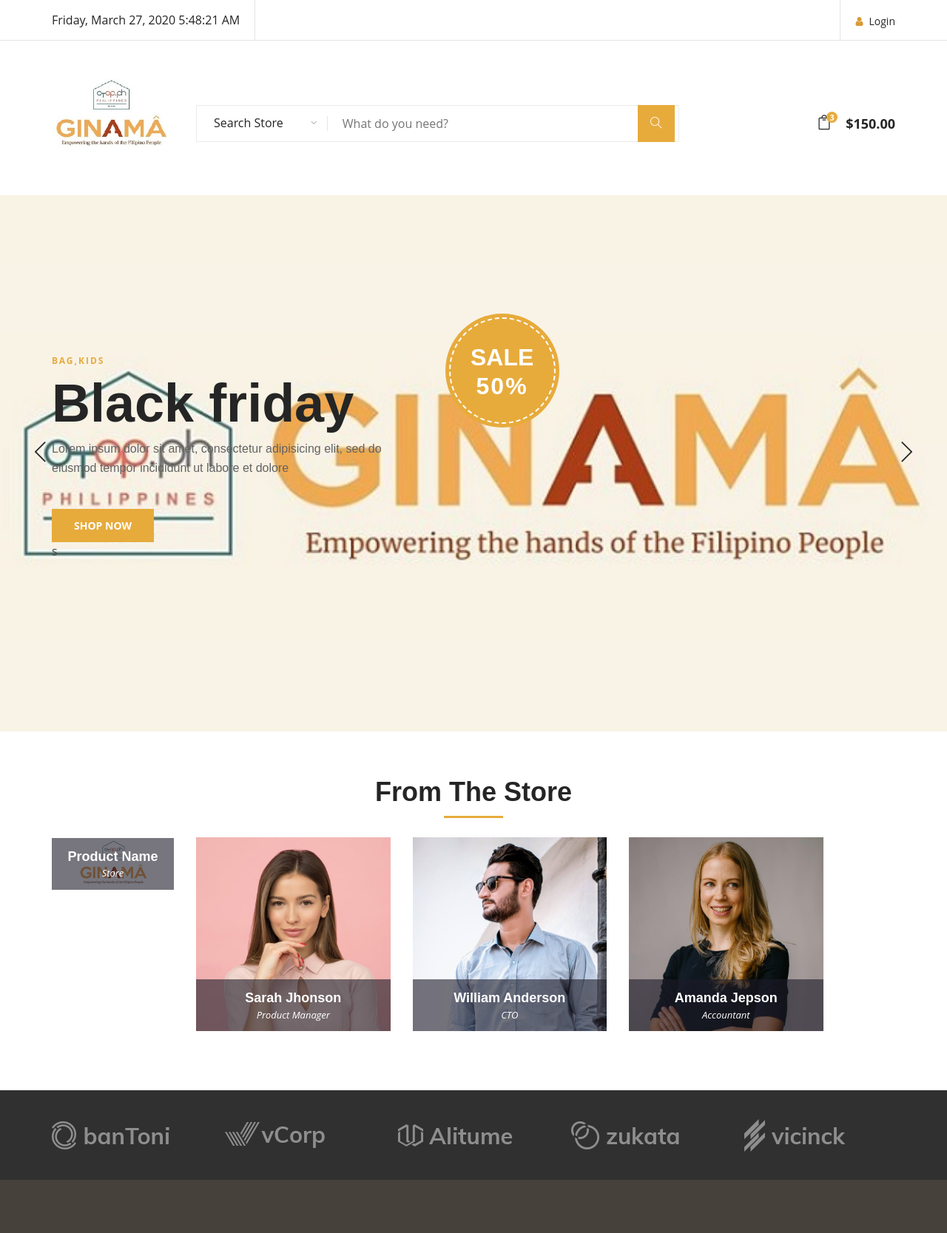
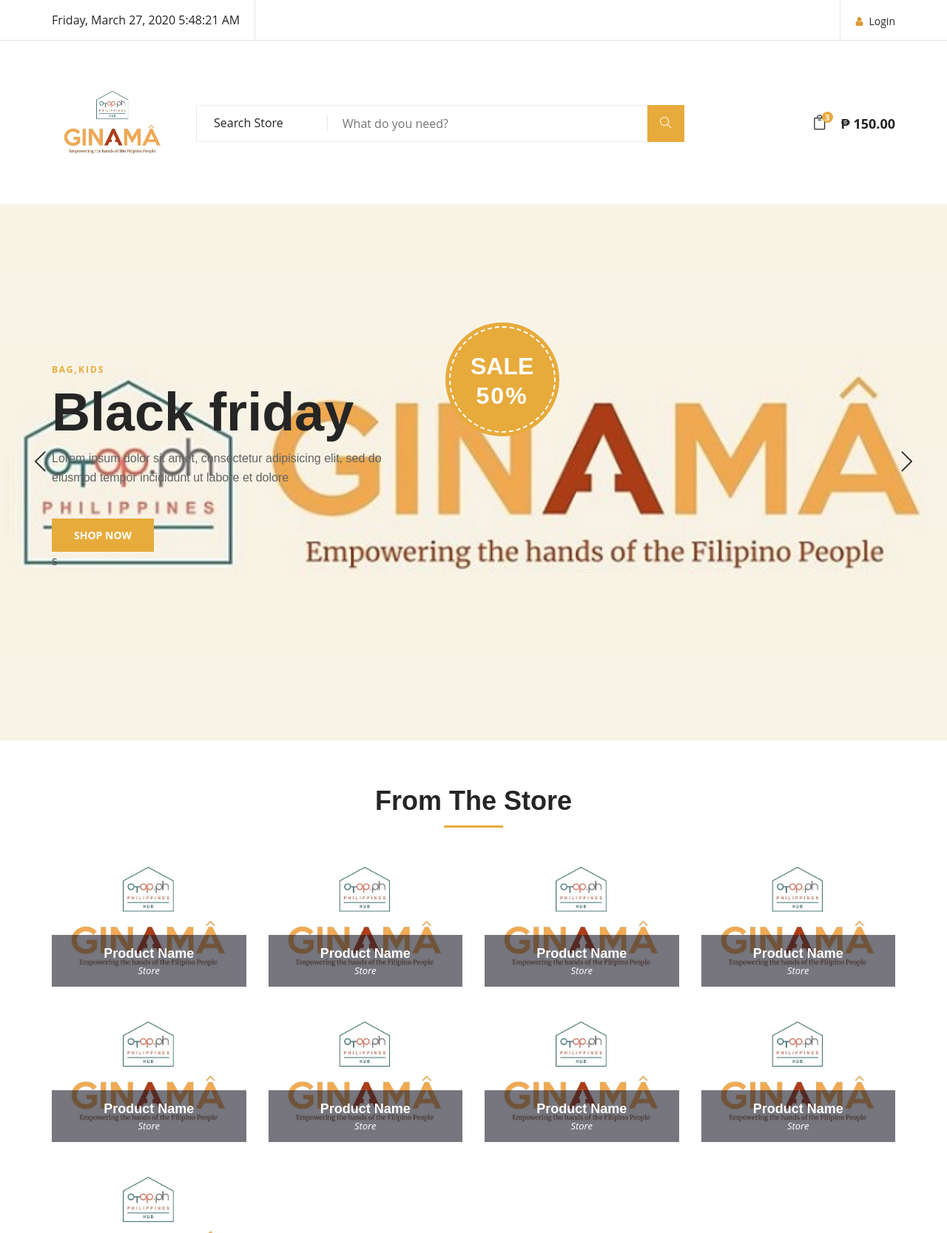
Before and after one commit to wookiemikes/otopginamaupdated, a PHP site: page / in a window 1280 px wide. Shown: the top 1667 px of the page at 74% size. Run offline with PHP 8.4, Linux system fonts and the light colour scheme; some web fonts are replaced.

Commit message:
noncommital

```diff
--- a/css/style.css
+++ b/css/style.css
@@ -464,14 +464,12 @@
 	position: absolute;
 	right: 11px;
 	top: 10px;
-	content: "3";
-	font-family: "ElegantIcons";
 	font-size: 16px;
 	color: #b2b2b2;
 }
 
 .inner-header .advanced-search .input-group {
-	max-width: 70%;
+	max-width: 72%;
 	height: 100%;
 }
 
--- a/index.php
+++ b/index.php
@@ -68,7 +68,9 @@
                 </div>
                 <div class="ht-right">
                     <a href="#" class="login-panel" data-toggle="modal" data-target="#loginModal"><i class="fa fa-user" style="color: #db9a37;"></i>Login</a>
+
                 </div>
+
             </div>
         </div>
         <div class="container">
@@ -86,7 +88,7 @@
                             <button type="button" class="category-btn">Search Store</button>
                             <div class="input-group">
                                 <input type="text" placeholder="What do you need?">
-                                <button type="button" style="margin-left: 500px;" class=""><i class="ti-search"></i></button>
+                                <button type="button"  class=""><i class="ti-search"></i></button>
                             </div>
                         </div>
                     </div>
@@ -94,7 +96,7 @@
                         <ul class="nav-right">
                             <li class="cart-icon">
                                 <a href="#">
-                                    <i class="icon_bag_alt"></i>
+                                    <i class="icon_bag_alt" style="font-size: 20px;"></i>
                                     <span>3</span>
                                 </a>
                                 <div class="cart-hover">
@@ -130,7 +132,7 @@
                                     </div>
                                     <div class="select-total">
                                         <span>total:</span>
-                                        <h5>$120.00</h5>
+                                        <h5>₱ 120.00</h5>
                                     </div>
                                     <div class="select-button">
                                         <a href="#" class="primary-btn view-card">VIEW CARD</a>
@@ -138,7 +140,7 @@
                                     </div>
                                 </div>
                             </li>
-                            <li class="cart-price">$150.00</li>
+                            <li class="cart-price">₱ 150.00</li>
                         </ul>
                     </div>
                 </div>
@@ -196,71 +198,149 @@
 
         <div class="row">
 
-          <div class="col-lg-2 col-md-6 wow fadeInUp">
+          <div class="col-lg-3 col-md-6 wow fadeInUp">
             <div class="member">
-              <img src="assets/img/websiteicon.png" class="img-fluid" alt="">
+              <img src="assets/img/ginamalogo.jpg" class="img-fluid" alt="">
               <div class="member-info">
                 <div class="member-info-content">
                   <h4>Product Name</h4>
                   <span>Store</span>
                   <div class="social">
-                    <a href=""><i class="fa fa-shopping-cart"></i></a>
-                    <a href=""><i class="fa fa-eye"></i></a>
-                    <a href=""><i class="fa fa-heart"></i></i></a>
+                    <a class="btn btn-outline-info mb-3" href=""><i class="fa fa-shopping-cart"></i></a>
+                    <a class="btn btn-outline-info mb-3" href="product.php"><i class="fa fa-eye"></i></a>
+                    <a class="btn btn-outline-info mb-3" href=""><i class="fa fa-heart"></i></i></a>
                   </div>
                 </div>
               </div>
             </div>
           </div>
 
-          <div class="col-lg-3 col-md-6 wow fadeInUp" data-wow-delay="0.1s">
+          <div class="col-lg-3 col-md-6 wow fadeInUp">
             <div class="member">
-              <img src="assets/img/team-2.jpg" class="img-fluid" alt="">
+              <img src="assets/img/ginamalogo.jpg" class="img-fluid" alt="">
               <div class="member-info">
                 <div class="member-info-content">
-                  <h4>Sarah Jhonson</h4>
-                  <span>Product Manager</span>
+                  <h4>Product Name</h4>
+                  <span>Store</span>
                   <div class="social">
-                    <a href=""><i class="fa fa-twitter"></i></a>
-                    <a href=""><i class="fa fa-facebook"></i></a>
-                    <a href=""><i class="fa fa-google-plus"></i></a>
-                    <a href=""><i class="fa fa-linkedin"></i></a>
+                    <a class="btn btn-outline-info mb-3" href=""><i class="fa fa-shopping-cart"></i></a>
+                    <a class="btn btn-outline-info mb-3" href=""><i class="fa fa-eye"></i></a>
+                    <a class="btn btn-outline-info mb-3" href=""><i class="fa fa-heart"></i></i></a>
+                  </div>
+                </div>
+              </div>
+            </div>
+          </div>
+          <div class="col-lg-3 col-md-6 wow fadeInUp">
+            <div class="member">
+              <img src="assets/img/ginamalogo.jpg" class="img-fluid" alt="">
+              <div class="member-info">
+                <div class="member-info-content">
+                  <h4>Product Name</h4>
+                  <span>Store</span>
+                  <div class="social">
+                    <a class="btn btn-outline-info mb-3" href=""><i class="fa fa-shopping-cart"></i></a>
+                    <a class="btn btn-outline-info mb-3" href=""><i class="fa fa-eye"></i></a>
+                    <a class="btn btn-outline-info mb-3" href=""><i class="fa fa-heart"></i></i></a>
+                  </div>
+                </div>
+              </div>
+            </div>
+          </div>
+          <div class="col-lg-3 col-md-6 wow fadeInUp">
+            <div class="member">
+              <img src="assets/img/ginamalogo.jpg" class="img-fluid" alt="">
+              <div class="member-info">
+                <div class="member-info-content">
+                  <h4>Product Name</h4>
+                  <span>Store</span>
+                  <div class="social">
+                    <a class="btn btn-outline-info mb-3" href=""><i class="fa fa-shopping-cart"></i></a>
+                    <a class="btn btn-outline-info mb-3" href=""><i class="fa fa-eye"></i></a>
+                    <a class="btn btn-outline-info mb-3" href=""><i class="fa fa-heart"></i></i></a>
                   </div>
                 </div>
               </div>
             </div>
           </div>
 
-          <div class="col-lg-3 col-md-6 wow fadeInUp" data-wow-delay="0.2s">
+          <div class="col-lg-3 col-md-6 wow fadeInUp">
             <div class="member">
-              <img src="assets/img/team-3.jpg" class="img-fluid" alt="">
+              <img src="assets/img/ginamalogo.jpg" class="img-fluid" alt="">
               <div class="member-info">
                 <div class="member-info-content">
-                  <h4>William Anderson</h4>
-                  <span>CTO</span>
+                  <h4>Product Name</h4>
+                  <span>Store</span>
                   <div class="social">
-                    <a href=""><i class="fa fa-twitter"></i></a>
-                    <a href=""><i class="fa fa-facebook"></i></a>
-                    <a href=""><i class="fa fa-google-plus"></i></a>
-                    <a href=""><i class="fa fa-linkedin"></i></a>
+                    <a class="btn btn-outline-info mb-3" href=""><i class="fa fa-shopping-cart"></i></a>
+                    <a class="btn btn-outline-info mb-3" href=""><i class="fa fa-eye"></i></a>
+                    <a class="btn btn-outline-info mb-3" href=""><i class="fa fa-heart"></i></i></a>
                   </div>
                 </div>
               </div>
             </div>
           </div>
 
-          <div class="col-lg-3 col-md-6 wow fadeInUp" data-wow-delay="0.3s">
+          <div class="col-lg-3 col-md-6 wow fadeInUp">
             <div class="member">
-              <img src="assets/img/team-4.jpg" class="img-fluid" alt="">
+              <img src="assets/img/ginamalogo.jpg" class="img-fluid" alt="">
               <div class="member-info">
                 <div class="member-info-content">
-                  <h4>Amanda Jepson</h4>
-                  <span>Accountant</span>
+                  <h4>Product Name</h4>
+                  <span>Store</span>
                   <div class="social">
-                    <a href=""><i class="fa fa-twitter"></i></a>
-                    <a href=""><i class="fa fa-facebook"></i></a>
-                    <a href=""><i class="fa fa-google-plus"></i></a>
-                    <a href=""><i class="fa fa-linkedin"></i></a>
+                    <a class="btn btn-outline-info mb-3" href=""><i class="fa fa-shopping-cart"></i></a>
+                    <a class="btn btn-outline-info mb-3" href=""><i class="fa fa-eye"></i></a>
+                    <a class="btn btn-outline-info mb-3" href=""><i class="fa fa-heart"></i></i></a>
+                  </div>
+                </div>
+              </div>
+            </div>
+          </div>
+
+          <div class="col-lg-3 col-md-6 wow fadeInUp">
+            <div class="member">
+              <img src="assets/img/ginamalogo.jpg" class="img-fluid" alt="">
+              <div class="member-info">
+                <div class="member-info-content">
+                  <h4>Product Name</h4>
+                  <span>Store</span>
+                  <div class="social">
+                    <a class="btn btn-outline-info mb-3" href=""><i class="fa fa-shopping-cart"></i></a>
+                    <a class="btn btn-outline-info mb-3" href=""><i class="fa fa-eye"></i></a>
+                    <a class="btn btn-outline-info mb-3" href=""><i class="fa fa-heart"></i></i></a>
+                  </div>
+                </div>
+              </div>
+            </div>
+          </div>
+          <div class="col-lg-3 col-md-6 wow fadeInUp">
+            <div class="member">
+              <img src="assets/img/ginamalogo.jpg" class="img-fluid" alt="">
+              <div class="member-info">
+                <div class="member-info-content">
+                  <h4>Product Name</h4>
+                  <span>Store</span>
+                  <div class="social">
+                    <a class="btn btn-outline-info mb-3" href=""><i class="fa fa-shopping-cart"></i></a>
+                    <a class="btn btn-outline-info mb-3" href=""><i class="fa fa-eye"></i></a>
+                    <a class="btn btn-outline-info mb-3" href=""><i class="fa fa-heart"></i></i></a>
+                  </div>
+                </div>
+              </div>
+            </div>
+          </div>
+          <div class="col-lg-3 col-md-6 wow fadeInUp">
+            <div class="member">
+              <img src="assets/img/ginamalogo.jpg" class="img-fluid" alt="">
+              <div class="member-info">
+                <div class="member-info-content">
+                  <h4>Product Name</h4>
+                  <span>Store</span>
+                  <div class="social">
+                    <a class="btn btn-outline-info mb-3" href=""><i class="fa fa-shopping-cart"></i></a>
+                    <a class="btn btn-outline-info mb-3" href=""><i class="fa fa-eye"></i></a>
+                    <a class="btn btn-outline-info mb-3" href=""><i class="fa fa-heart"></i></i></a>
                   </div>
                 </div>
               </div>
```
Also changed, not shown: assets/img/glogo.jpg.
